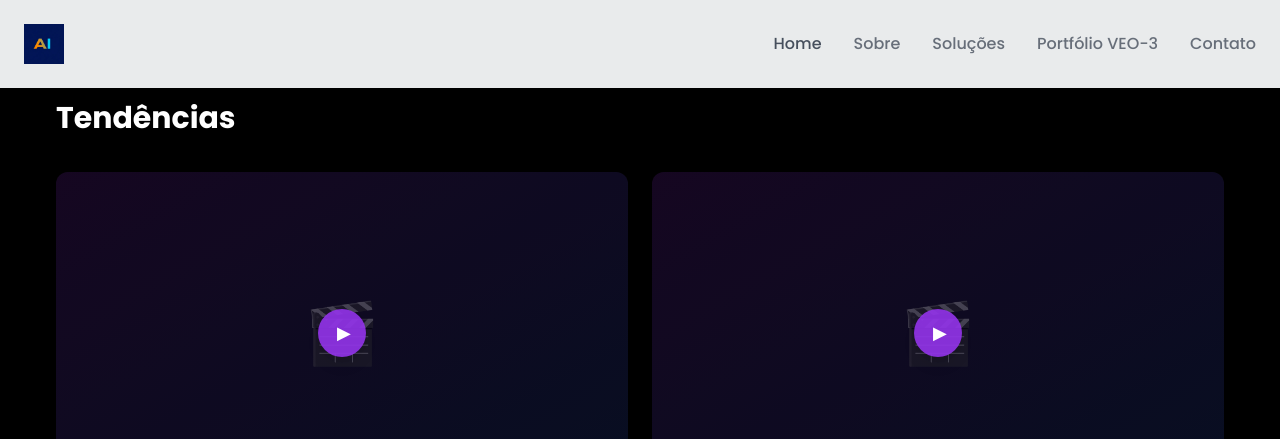
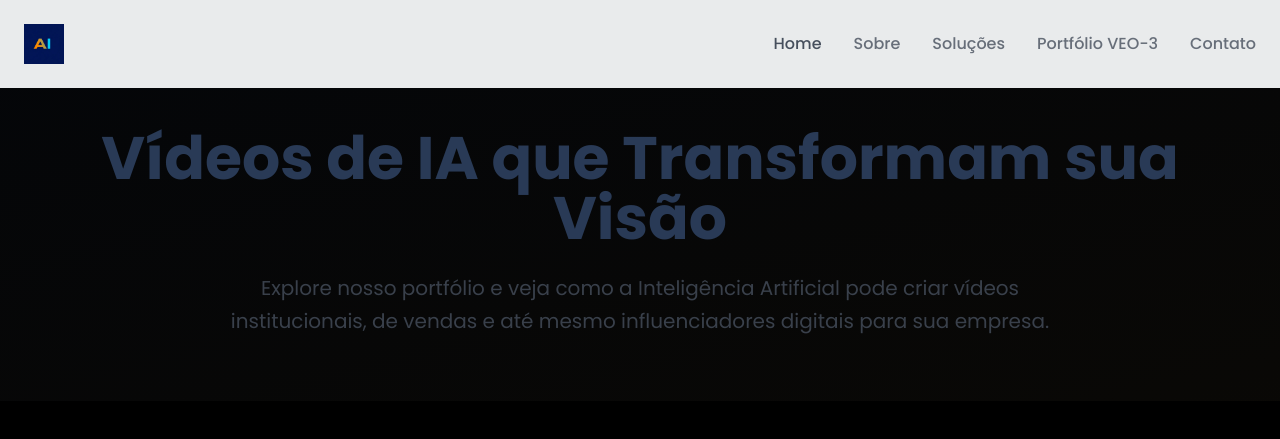
Before and after one commit to alef-tav/alavanca-ai-so-clean, a React (Vite) app: page /portfolio in a window 1280 px wide. Shown: the top 439 px of the page. Built offline with nearby package versions, Linux system fonts and the light colour scheme; no server answers; the database is empty.

Commit message:
Add portfolio header
Add headline and sub-headline to the Portfolio VEO-3 page.

```diff
--- a/src/pages/Portfolio.tsx
+++ b/src/pages/Portfolio.tsx
@@ -259,6 +259,19 @@ const Portfolio = () => {
     <div className="min-h-screen bg-black font-poppins text-white">
       <Header />
       <main className="pt-16">
+        {/* Hero Header Section */}
+        <section className="py-16 px-6 bg-gradient-to-br from-primary/10 to-accent/5">
+          <div className="container mx-auto text-center">
+            <h1 className="font-poppins font-bold text-4xl md:text-6xl text-primary mb-6 leading-tight">
+              Vídeos de IA que Transformam sua Visão
+            </h1>
+            <p className="font-poppins text-xl text-foreground/80 max-w-4xl mx-auto leading-relaxed">
+              Explore nosso portfólio e veja como a Inteligência Artificial pode criar vídeos institucionais,
+              de vendas e até mesmo influenciadores digitais para sua empresa.
+            </p>
+          </div>
+        </section>
+
         {/* Featured Section */}
         <section className="py-8 px-6">
           <div className="container mx-auto">
```
